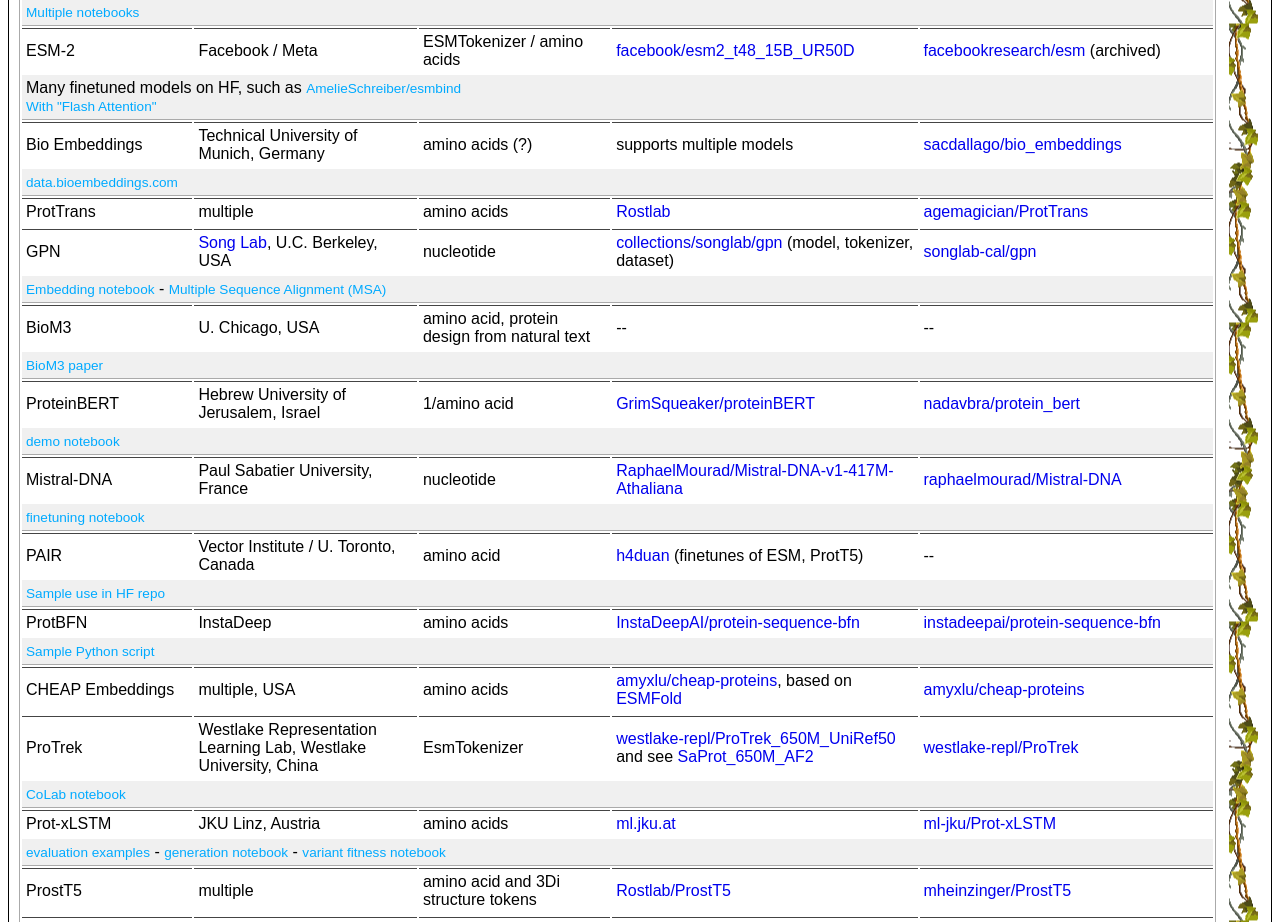
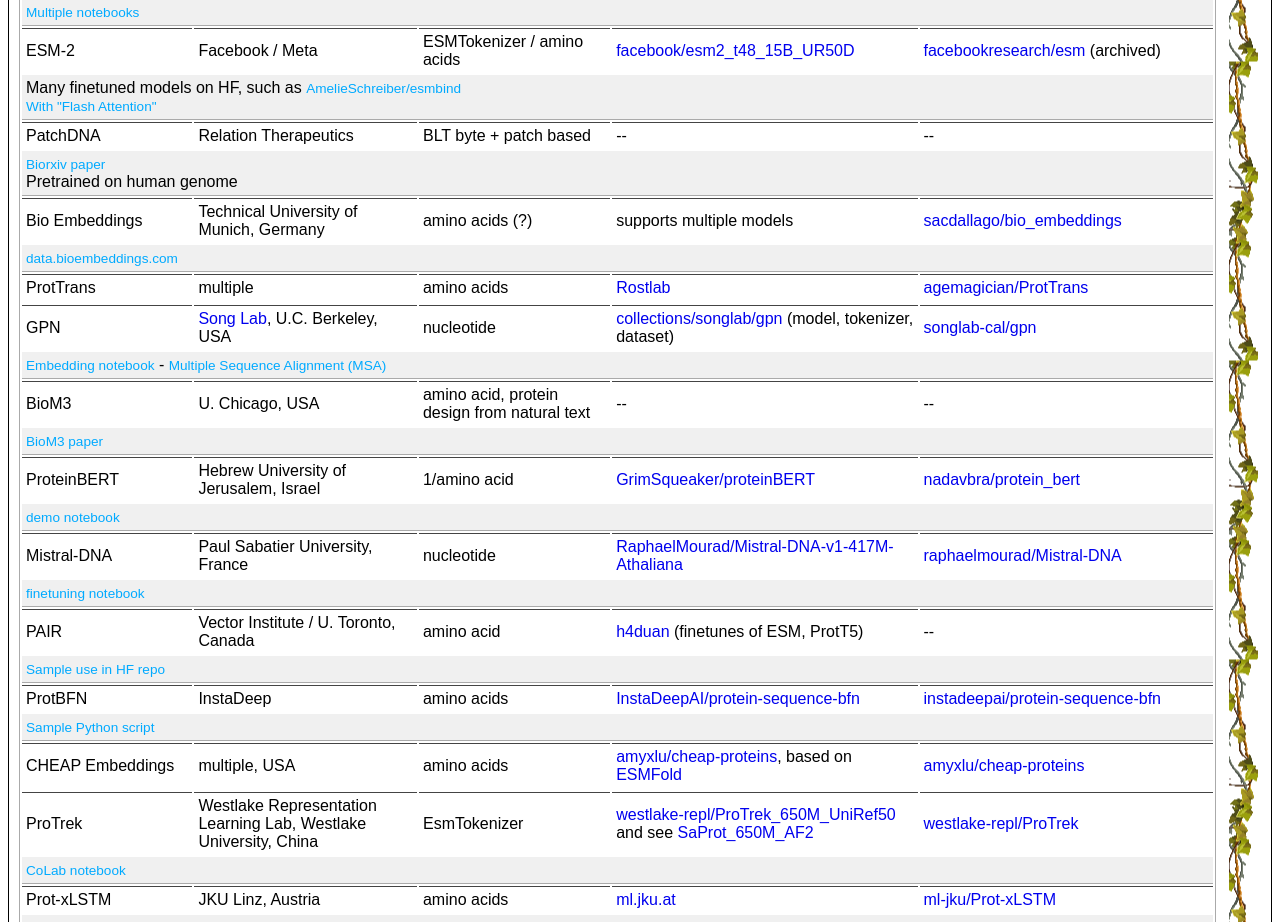
Before and after one commit to mapmeld/plant-based-llms, a plain HTML site: page index.html in a window 1280 px wide. Shown: the part 1693-2615 px from the top of the page. Drawn offline with Linux system fonts and the light colour scheme.

Commit message:
add PatchDNA

```diff
--- a/index.html
+++ b/index.html
@@ -490,6 +490,20 @@
                         Many finetuned models on HF, such as <a href="https://huggingface.co/blog/AmelieSchreiber/esmbind">AmelieSchreiber/esmbind</a>
                         <br/ >
                         <a href="https://github.com/pengzhangzhi/faesm">With "Flash Attention"</a>
+                    </td>
+                </tr>
+
+                <tr>
+                    <td>PatchDNA</td>
+                    <td>Relation Therapeutics</td>
+                    <td>BLT byte + patch based</td>
+                    <td>--</td>
+                    <td>--</td>
+                </tr>
+                <tr>
+                    <td colspan="5">
+                        <a href="https://www.biorxiv.org/content/10.1101/2025.11.28.691095v2">Biorxiv paper</a> <br/>
+                        Pretrained on human genome
                     </td>
                 </tr>
 
```
